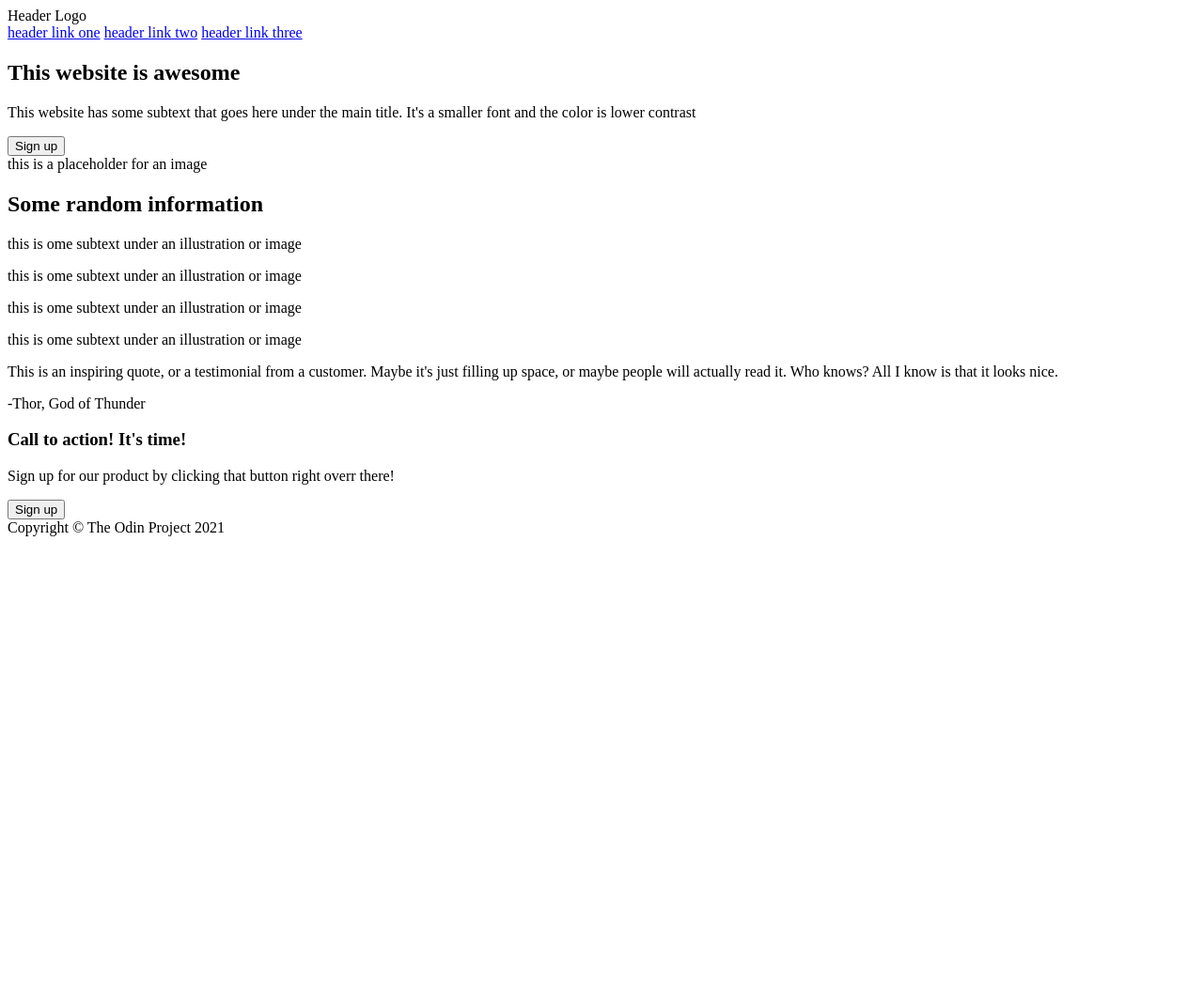
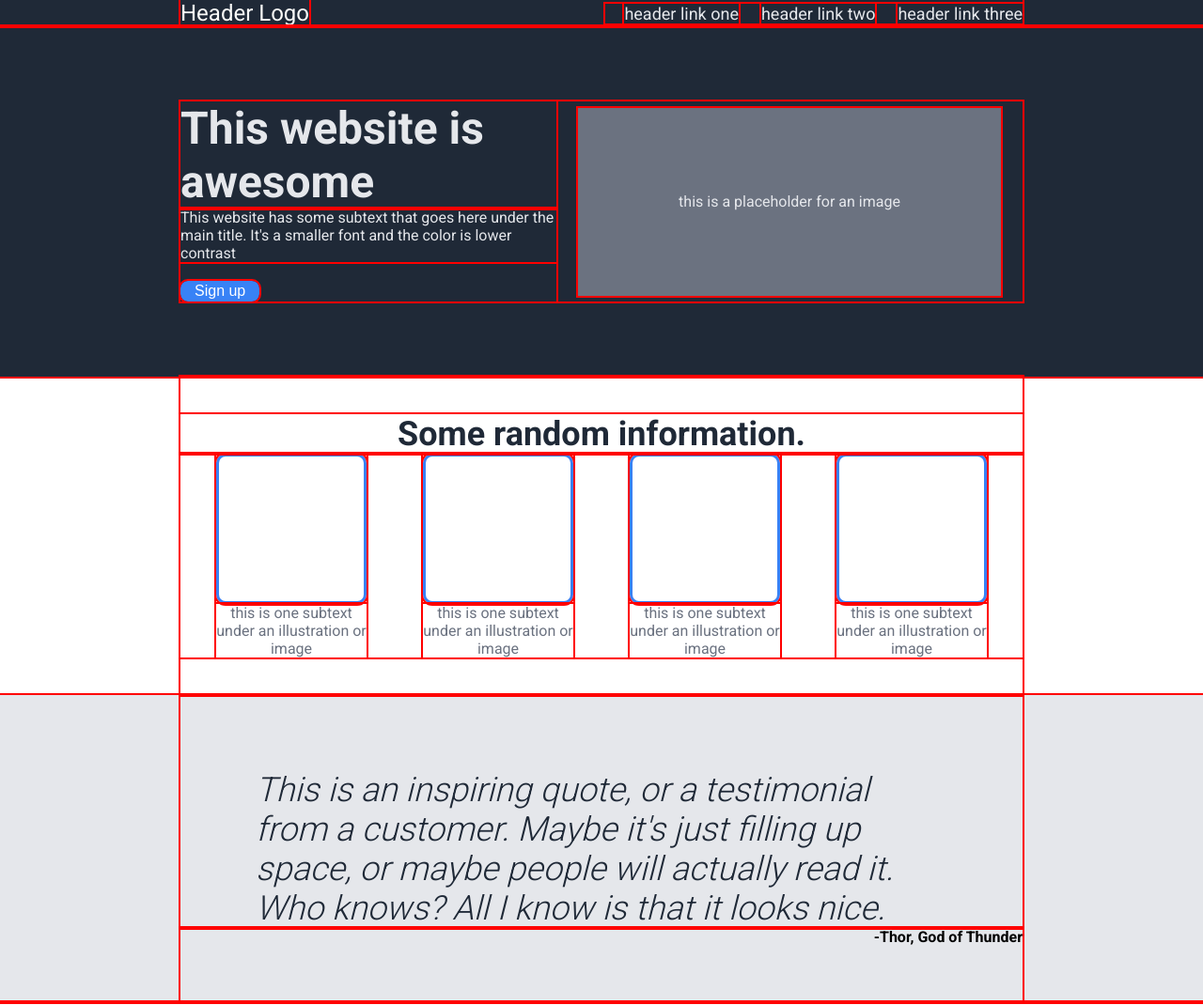
Before and after one commit to dzenardas/odin-landing, a plain HTML site: page index.html in a window 1280 px wide. Shown: the top 1070 px of the page at 94% size. Before the commit the page ends 800 px from the top, so only its background shows below. Drawn offline with Linux system fonts and the light colour scheme.

Commit message:
Add style.css and connect with index.html

```diff
--- a/index.html
+++ b/index.html
@@ -4,12 +4,14 @@
     <meta charset="UTF-8">
     <meta name="viewport" content="width=device-width, initial-scale=1.0">
     <title>Landing page</title>
+    <link rel="stylesheet" href="style.css">
+    <link href="https://fonts.googleapis.com/css2?family=Roboto:wght@300;400;700&display=swap" rel="stylesheet">
 </head>
 <body>
     <!-- Header -->
     <header>
-        <div>
-            <div>Header Logo</div>
+        <div class="container header-content">
+            <div class="logo">Header Logo</div>
             <nav>
                 <a href="#">header link one</a>
                 <a href="#">header link two</a>
@@ -19,60 +21,66 @@
     </header>
 
     <!-- Hero -->
-    <section>
-        <div>
-            <div>
+    <section class="hero">
+        <div class="container hero-content">
+            <div class="hero-text">
                 <h1>This website is awesome</h1>
                 <p>This website has some subtext that goes here under the main title. It's a smaller font and the color is lower contrast</p>
                 <button>Sign up</button>
             </div>
-        </div>
 
-        <div>
-            this is a placeholder for an image
+            <div class="container hero-image">
+                this is a placeholder for an image
+            </div>
         </div>
     </section>
 
     <!-- Information -->
-    <section>
-        <h2>Some random information</h2>
+    <section class="container info">
+        <h2>Some random information.</h2>
 
-        <div>
-            <p>this is ome subtext under an illustration or image</p>
-        </div>
+        <div class="info-boxes">
+            <div class="info-card">
+                <div class="box"></div>
+                <p>this is one subtext under an illustration or image</p>
+            </div>
 
-        <div>
-            <p>this is ome subtext under an illustration or image</p>
-        </div>
+            <div class="info-card">
+                <div class="box"></div>
+                <p>this is one subtext under an illustration or image</p>
+            </div>
 
-        <div>
-            <p>this is ome subtext under an illustration or image</p>
-        </div>
+            <div class="info-card">
+                <div class="box"></div>
+                <p>this is one subtext under an illustration or image</p>
+            </div>
 
-        <div>
-            <p>this is ome subtext under an illustration or image</p>
+            <div class="info-card">
+                <div class="box"></div>
+                <p>this is one subtext under an illustration or image</p>
+            </div>
         </div>
     </section>
 
     <!-- Quote -->
-    <section>
-        <div>
-            <p>This is an inspiring quote, or a testimonial from a customer. Maybe it's just filling up space, or maybe people will actually read it. Who knows? All I know is that it looks nice.</p>
+    <section class="quote">
+        <div class="container">
+            <p class="quote-text">This is an inspiring quote, or a testimonial from a customer. Maybe it's just filling up space, or maybe people will actually read it. Who knows? All I know is that it looks nice.</p>
         </div>
-        <p>-Thor, God of Thunder</p>
+        <p class="container author">-Thor, God of Thunder</p>
     </section>
 
     <!-- Call to action -->
-    <section>
-        <div>
-            <div>
+    <section class="cta">
+        <div class="container cta-box">
+            <div class="cta-text">
                 <h3>Call to action! It's time!</h3>
-                <p>Sign up for our product by clicking that button right overr there!</p>
-                <button>Sign up</button>
+                <p>Sign up for our product by clicking that button right over there!</p>
             </div>
+            <button class="cta-button">Sign up</button>
         </div>
     </section>
 
-    <footer>Copyright © The Odin Project 2021</footer>
+    <footer class="footer">Copyright © The Odin Project 2021</footer>
 </body>
 </html>
--- /dev/null
+++ b/style.css
@@ -0,0 +1,180 @@
+/* Overall */
+* {
+    outline: 2px solid red;
+    margin: 0;
+    padding: 0;
+    box-sizing: border-box;
+}
+
+body {
+    font-family: 'Roboto';
+}
+
+.container {
+    width: 70%;
+    margin: auto;
+}
+
+/* Header */
+header {
+    background: #1F2937;
+    color: #E5E7EB;
+}
+
+.header-content {
+    display: flex;
+    justify-content: space-between;
+    align-items: center;
+}
+
+.logo {
+    font-size: 24px;
+    color: #F9FAF8;
+}
+
+nav a {
+    color: #E5E7EB;
+    text-decoration: none;
+    font-size: 18px;
+    margin-left: 20px;
+}
+
+/* Hero */
+.hero {
+    background: #1F2937;
+    padding: 80px 0;
+}
+
+.hero-content {
+    display: flex;
+    align-items: center;
+    justify-content: space-between;
+}
+
+.hero-text {
+    max-width: 400px;
+}
+
+.hero-text h1 {
+    font-size: 48px;
+    color: #E5E7EB;
+    font-weight: 800;
+    margin-bottom: 0;
+}
+
+.hero-text p {
+    color: #E5E7EB;
+    margin-bottom: 20px;
+    margin-top: 0;
+}
+
+.hero-text button {
+    background: #3882F6;
+    color: white;
+    padding: 2px 15px;
+    border: none;
+    border-radius: 8px;
+    font-size: 16px;
+    cursor: pointer;
+}
+
+.hero-image {
+    width: 450px;
+    height: 200px;
+    background: #6b7280;
+    color: #E5E7EB;
+    display: flex;
+    justify-content: center;
+    align-items: center;
+}
+
+/* Information */
+.info {
+    text-align: center;
+    color: #1F2937;
+    padding-bottom: 40px;
+    padding-top: 40px;
+}
+
+.info h2 {
+    font-size: 36px;
+}
+
+.info-boxes {
+    display: flex;
+    justify-content: center;
+    gap: 60px;
+}
+
+.info-card {
+    width: 160px;
+}
+
+.info-card p {
+    margin: 0;
+    color: #6b7280;
+}
+
+.box {
+    width: 160px;
+    height: 160px;
+    border: #3882F6 solid;
+    border-radius: 10px;
+}
+
+/* Quote */
+.quote {
+    background: #E5E7EB;
+}
+
+.quote-text {
+    font-size: 36px;
+    color: #1F2937;
+    font-weight: 300;
+    font-style: italic;
+    margin-bottom: 0;
+    padding-left: 80px;
+    padding-right: 80px;
+    padding-top: 80px;
+}
+
+.author {
+    text-align: right;
+    font-weight: bold;
+    padding-bottom: 60px;
+
+}
+
+/* Call to action */
+.cta {
+    padding-bottom: 30px;
+    padding-top: 30px;
+}
+
+.cta-box {
+    background: #3882F6;
+    color: white;
+    padding: 10px 40px;
+    border-radius: 5px;
+    display: flex;
+    justify-content: space-between;
+    align-items: center;
+}
+
+.cta-button {
+    background: none;
+    border: solid white;
+    color: white;
+    padding: 10px 25px;
+    border-radius: 6px;
+    cursor: pointer;
+    font-size: 16px;
+}
+
+/* Footer */
+.footer {
+    text-align: center;
+    background:#1F2937;
+    color: white;
+    padding: 25px;
+}
```
